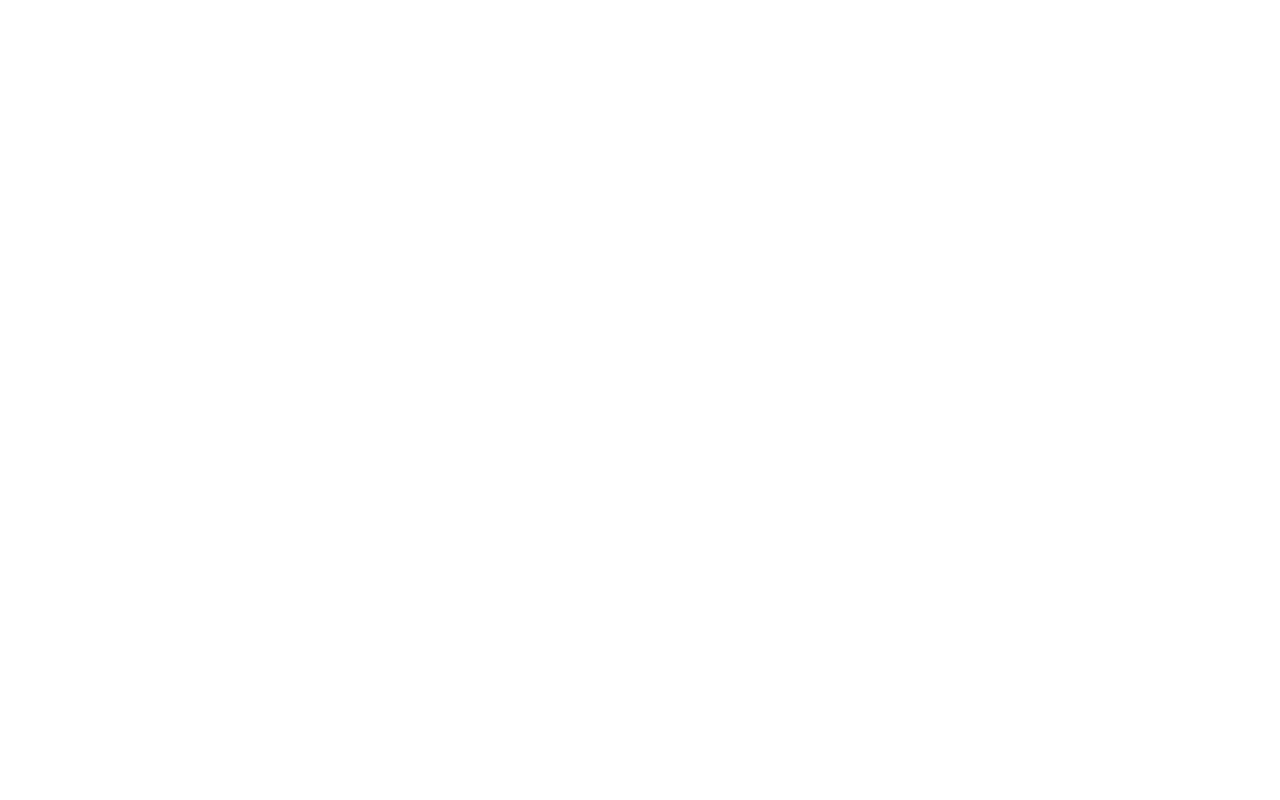
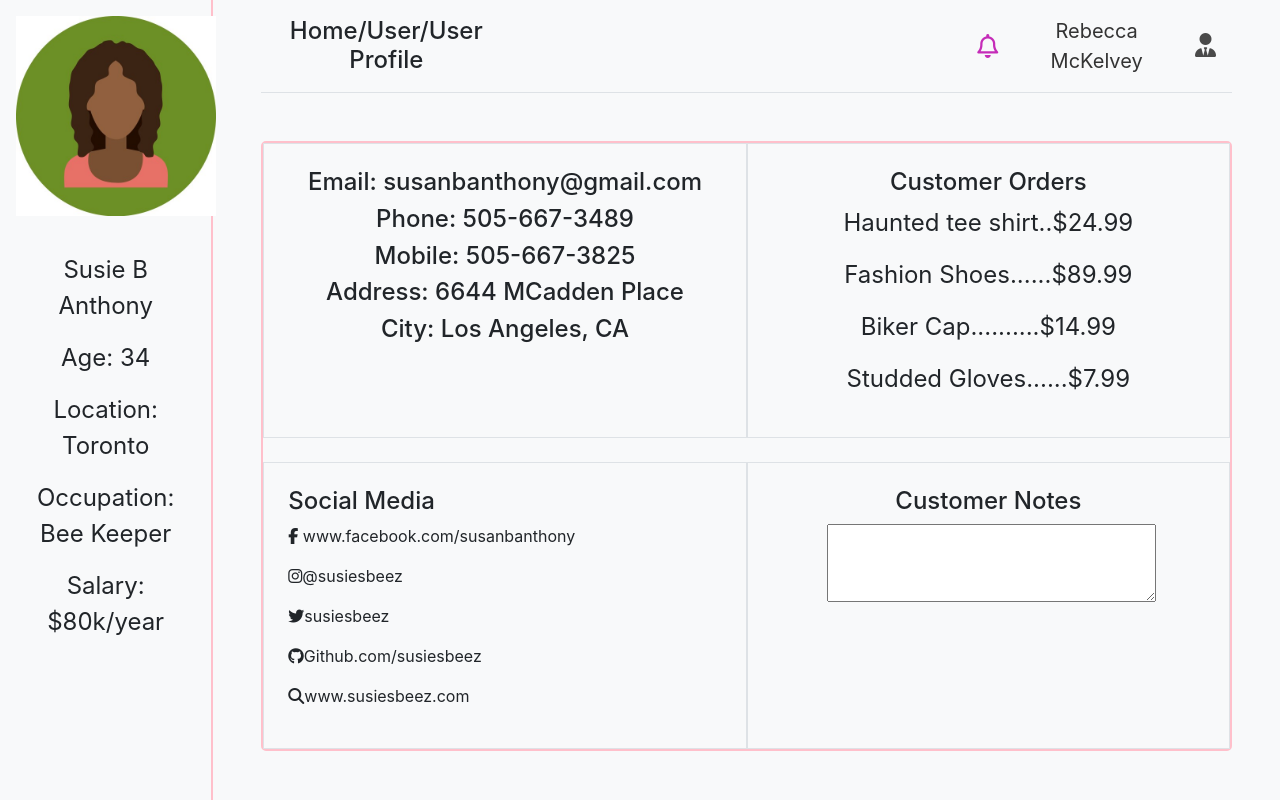
Before and after one commit to thelastkiss113/30762, a plain HTML site: page user.html in a window 1280 px wide. Drawn offline with nearby package versions, Linux system fonts and the light colour scheme.

Commit message:
simple user page

```diff
--- a/styles.css
+++ b/styles.css
@@ -66,3 +66,6 @@ header span {
     margin-left: 450px;
     color: rgb(197, 44, 184);
 }
+
+#social { text-align: left;
+font-size: medium;}
--- a/user.html
+++ b/user.html
@@ -0,0 +1,105 @@
+<!DOCTYPE html>
+<html lang="en">
+
+<head>
+    <meta charset="UTF-8">
+    <meta name="viewport" content="width=device-width, initial-scale=1.0">
+    <title>Rebel Clothing Admin</title>
+    <!------------ Bootstrap -------------->
+    <link href="https://maxcdn.bootstrapcdn.com/bootstrap/4.5.2/css/bootstrap.min.css" rel="stylesheet">
+    <!-------------- CSS ------------------>
+    <link rel="stylesheet" href="styles.css">
+    <!---------------Icons----------------->
+    <script src="https://kit.fontawesome.com/161b4a5a40.js" crossorigin="anonymous"></script>
+
+</head>
+
+<body>
+    <div class="container-fluid">
+        <div class="row">
+            <!-------------------------- Sidebar ---------------------------------------->
+            <nav class="col-md-2 d-none d-md-block bg-light sidebar">
+                <div class="sidebar-header">
+                    <img src="/young-woman-profile-vector-14770253.jpg" height="200px" width="200px">
+                    <br/>
+                    <br/>
+                    <p>Susie B Anthony</p>
+                    <p>Age: 34</p>
+                    <p>Location: Toronto</p>
+                    <p> Occupation: Bee Keeper</p>
+                    <p> Salary: $80k/year</p>
+                </div>
+                <ul class="nav flex-column">
+                    <li class="nav-item">
+                        <a class="nav-link active" href="#">
+
+                        </a>
+                    </li>
+                </ul>
+            </nav>
+
+            <!-- Main content -->
+            <main role="main" class="col-md-10 ml-sm-auto px-5">
+                <!-- Header -->
+                <header class="d-flex justify-content-between align-items-center py-3 mb-4 border-bottom">
+                    <h1 class="h4 mb-0">Home/User/User Profile</h1>
+
+                    <a class="nav-link active" href="#"><i class="fa-regular fa-bell" id="bell"></i></a>
+
+                    <span class="adminName ml-auto">Rebecca McKelvey </span> <a class="nav-link active" href="#"><i
+                            class="fa-solid fa-user-tie"></i></a>
+                </header>
+
+                <div class="container mt-5">
+                    <div class="row">
+                        <!-- First Column, First Row -->
+                        <div class="col-md-6 border p-4">
+                            <h4>Email: susanbanthony@gmail.com</h4>
+                            <h4>Phone: 505-667-3489</h4>
+                            <h4>Mobile: 505-667-3825</h4>
+                            <h4>Address: 6644 MCadden Place</h4>
+                            <h4>City: Los Angeles, CA </h4>
+
+                        </div>
+
+                        <!-- Second Column, First Row -->
+                        <div class="col-md-6 border p-4">
+                            <h4>Customer Orders</h4>
+                            <p>Haunted tee shirt..$24.99</p>
+                            <p>Fashion Shoes......$89.99</p>
+                            <p>Biker Cap..........$14.99</p>
+                            <p>Studded Gloves......$7.99</p>
+                        </div>
+                    </div>
+
+                    <div class="row mt-4">
+                        <!-- First Column, Second Row -->
+                        <div class="col-md-6 border p-4" id="social">
+                            <h4>Social Media</h4>
+                            <p><i class="fa-brands fa-facebook-f"></i> www.facebook.com/susanbanthony</p>
+                            <p><i class="fa-brands fa-instagram"></i>@susiesbeez</p>
+                            <p><i class="fa-brands fa-twitter"></i>susiesbeez</p>
+                            <p><i class="fa-brands fa-github"></i>Github.com/susiesbeez</p>
+                            <p><i class="fa-solid fa-magnifying-glass"></i>www.susiesbeez.com</p>
+
+
+
+                        </div>
+
+                        <!-- Second Column, Second Row -->
+                        <div class="col-md-6 border p-4">
+                            <h4>Customer Notes</h4>
+                            <label for="comments"></label>
+                            <textarea id="comments" name="comments" placeholder="Comments">
+
+</textarea>
+                        </div>
+                    </div>
+                </div>
+
+                <!-- Bootstrap JS (optional for functionality) -->
+                <script
+                    src="https://cdn.jsdelivr.net/npm/bootstrap@5.3.0-alpha3/dist/js/bootstrap.bundle.min.js"></script>
+</body>
+
+</html>
```
